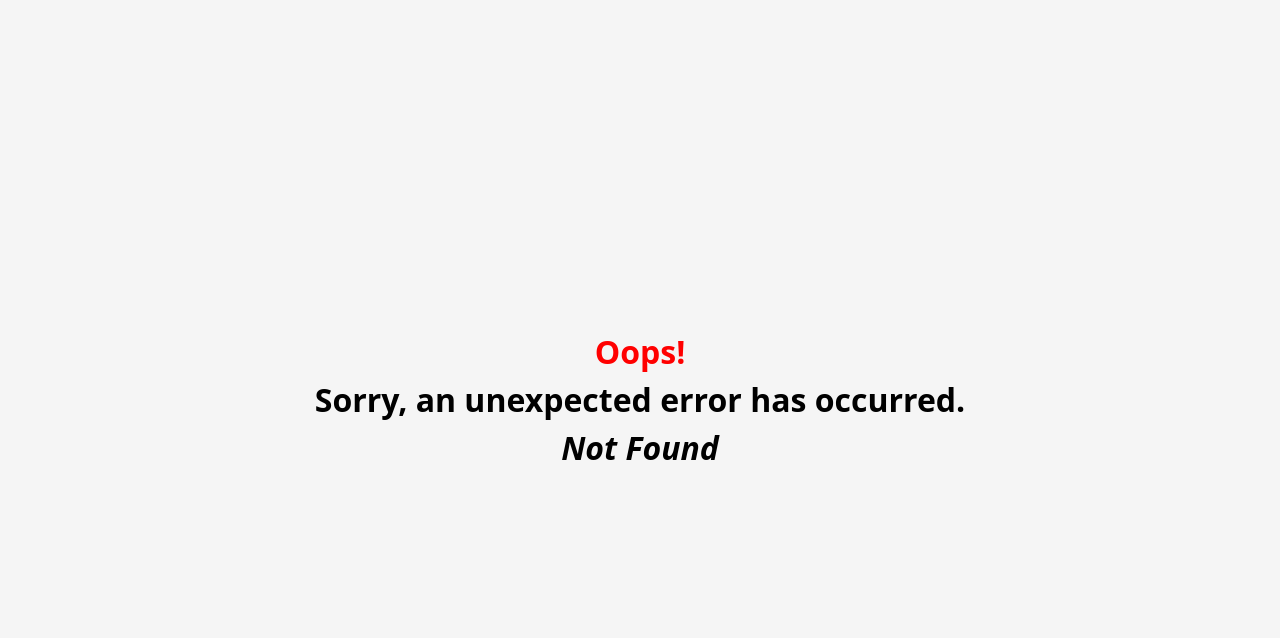
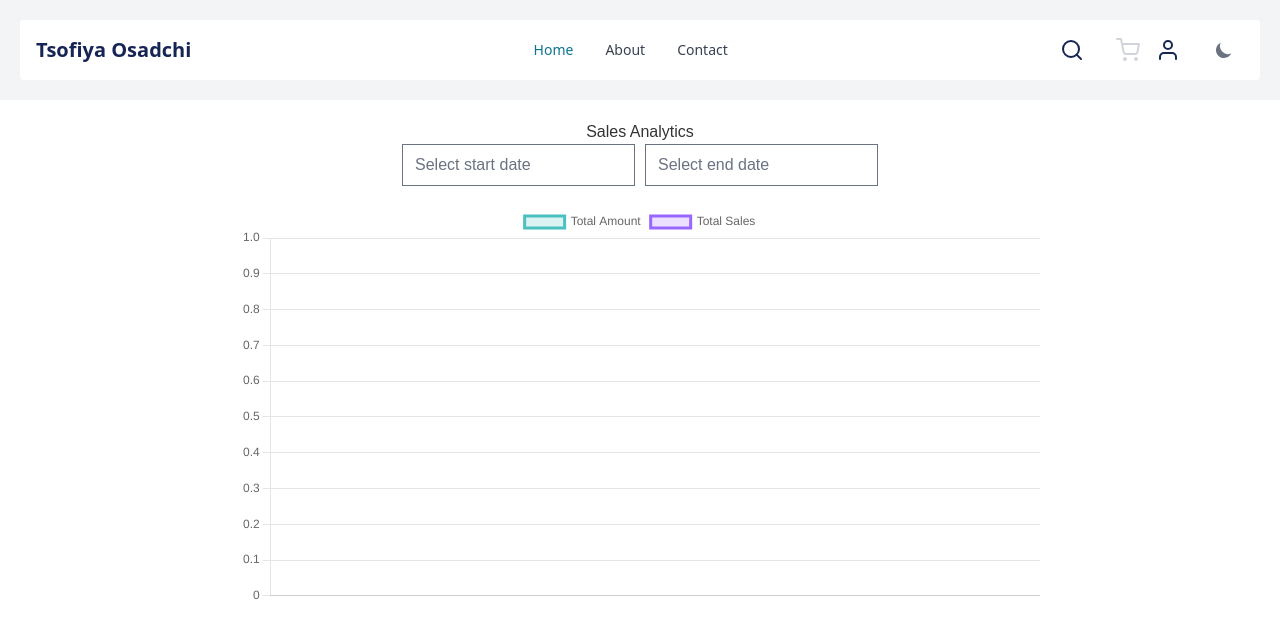
Before and after one commit to sofiyaOsadchi/FinalProject, a React (Vite) app: page /admin/sales-by-date in a window 1280 px wide. Before the commit this address had no page. Shown: the top 638 px of the page. Built offline with nearby package versions, Linux system fonts and the light colour scheme.

Commit message:
salesbydate

```diff
--- a/package.json
+++ b/package.json
@@ -25,6 +25,8 @@
     "jwt-decode": "^4.0.0",
     "postcss": "^8.4.35",
     "react": "^18.2.0",
+    "react-chartjs-2": "^5.2.0",
+    "react-datepicker": "^7.3.0",
     "react-dom": "^18.2.0",
     "react-hook-form": "^7.51.1",
     "react-icons": "^5.0.1",
--- /dev/null
+++ b/src/components/DateRangePicker.tsx
@@ -0,0 +1,36 @@
+// DateRangePicker.tsx
+import React, { FC } from 'react';
+import DatePicker from 'react-datepicker';
+import 'react-datepicker/dist/react-datepicker.css';
+
+interface DateRangePickerProps {
+    startDate: Date | null;
+    endDate: Date | null;
+    onStartDateChange: (date: Date | null) => void;
+    onEndDateChange: (date: Date | null) => void;
+}
+
+const DateRangePicker: FC<DateRangePickerProps> = ({ startDate, endDate, onStartDateChange, onEndDateChange }) => {
+    return (
+        <div style={{ display: 'flex', gap: '10px', marginBottom: '20px' }}>
+            <DatePicker
+                selected={startDate}
+                onChange={onStartDateChange}
+                selectsStart
+                startDate={startDate}
+                endDate={endDate}
+                placeholderText="Select start date"
+            />
+            <DatePicker
+                selected={endDate}
+                onChange={onEndDateChange}
+                selectsEnd
+                startDate={startDate}
+                endDate={endDate}
+                placeholderText="Select end date"
+            />
+        </div>
+    );
+};
+
+export default DateRangePicker;
--- a/src/components/NavBar.tsx
+++ b/src/components/NavBar.tsx
@@ -62,7 +62,7 @@ const Nav = () => {
                                 <FiUsers size={24} className="text-gray hover:text-gray-300" />
                             </Tooltip>
                         </Link>
-                        <Link to="/admin/analytics" className="mr-8 hidden md:block">
+                        <Link to="/admin/sales-by-date" className="mr-8 hidden md:block">
                             <Tooltip
                                 content="Analytics"
                                 placement="top"
--- /dev/null
+++ b/src/routes/SalesByDate.scss
@@ -0,0 +1,27 @@
+// SalesPage.scss
+.sales-page {
+    display: flex;
+    flex-direction: column;
+    align-items: center;
+    padding: 20px;
+    font-family: Arial, sans-serif;
+    color: #333;
+}
+
+.date-picker-container {
+    display: flex;
+    gap: 10px;
+    margin-bottom: 20px;
+}
+
+.chart-container {
+    width: 100%;
+    max-width: 800px;
+    height: 400px;
+}
+
+@media (min-width: 768px) {
+    .chart-container {
+        height: 500px;
+    }
+}
--- /dev/null
+++ b/src/routes/SalesByDate.tsx
@@ -0,0 +1,80 @@
+// SalesPage.tsx
+import { useState, useEffect } from 'react';
+import DatePicker from 'react-datepicker';
+import 'react-datepicker/dist/react-datepicker.css';
+import salesService from '../services/analytics';
+import { Line } from 'react-chartjs-2';
+import { Chart, CategoryScale, LinearScale, PointElement, LineElement, Title, Tooltip, Legend } from 'chart.js';
+import './SalesByDate.scss';
+
+Chart.register(CategoryScale, LinearScale, PointElement, LineElement, Title, Tooltip, Legend);
+
+const SalesPage = () => {
+    const [startDate, setStartDate] = useState<Date | null>(null);
+    const [endDate, setEndDate] = useState<Date | null>(null);
+    const [salesData, setSalesData] = useState<{ date: string; totalAmount: number; totalSales: number }[]>([]);
+
+    useEffect(() => {
+        const fetchSalesData = async () => {
+            if (startDate && endDate) {
+                try {
+                    const response = await salesService.getSalesByDate(startDate, endDate);
+                    setSalesData(response.data.salesByDate);
+                } catch (err) {
+                    console.error('Error fetching sales data:', err);
+                }
+            }
+        };
+
+        fetchSalesData();
+    }, [startDate, endDate]);
+
+    const chartData = {
+        labels: salesData.map(item => item.date),
+        datasets: [
+            {
+                label: 'Total Amount',
+                data: salesData.map(item => item.totalAmount),
+                fill: false,
+                backgroundColor: 'rgba(75,192,192,0.2)',
+                borderColor: 'rgba(75,192,192,1)',
+            },
+            {
+                label: 'Total Sales',
+                data: salesData.map(item => item.totalSales),
+                fill: false,
+                backgroundColor: 'rgba(153,102,255,0.2)',
+                borderColor: 'rgba(153,102,255,1)',
+            },
+        ],
+    };
+
+    return (
+        <div className="sales-page">
+            <h1>Sales Analytics</h1>
+            <div className="date-picker-container">
+                <DatePicker
+                    selected={startDate}
+                    onChange={setStartDate}
+                    selectsStart
+                    startDate={startDate}
+                    endDate={endDate}
+                    placeholderText="Select start date"
+                />
+                <DatePicker
+                    selected={endDate}
+                    onChange={setEndDate}
+                    selectsEnd
+                    startDate={startDate}
+                    endDate={endDate}
+                    placeholderText="Select end date"
+                />
+            </div>
+            <div className="chart-container">
+                <Line data={chartData} />
+            </div>
+        </div>
+    );
+};
+
+export default SalesPage;
--- a/src/routes/router.tsx
+++ b/src/routes/router.tsx
@@ -17,6 +17,7 @@ import EditProduct from "./UpdateProduct";
 import Cart from "./Cart";
 import OrderConfirmation from "./OrderConfirmation";
 import UserOrders from "./UserOrders";
+import SalesPage from "./SalesByDate";
 
 export const router = createBrowserRouter([
     {
@@ -73,6 +74,9 @@ export const router = createBrowserRouter([
             {
                 path: "/orders", element: < UserOrders />
             },
+            {
+                path: "/admin/sales-by-date", element: < SalesPage />
+            },
 
 
 
--- /dev/null
+++ b/src/services/analytics.ts
@@ -0,0 +1,17 @@
+// salesService.ts
+import axios from 'axios';
+
+const baseUrl = 'http://localhost:8080/api/v1';
+
+const getSalesByDate = (startDate: Date, endDate: Date) => {
+    return axios.get(`${baseUrl}/sales-by-date`, {
+        params: { startDate: startDate.toISOString(), endDate: endDate.toISOString() },
+        headers: {
+            "x-auth-token": localStorage.getItem("token"),
+        }
+    });
+};
+
+const salesService = { getSalesByDate };
+
+export default salesService;
```
Also changed, not shown: 1 other file (tests, documents, lock files or other folders).
